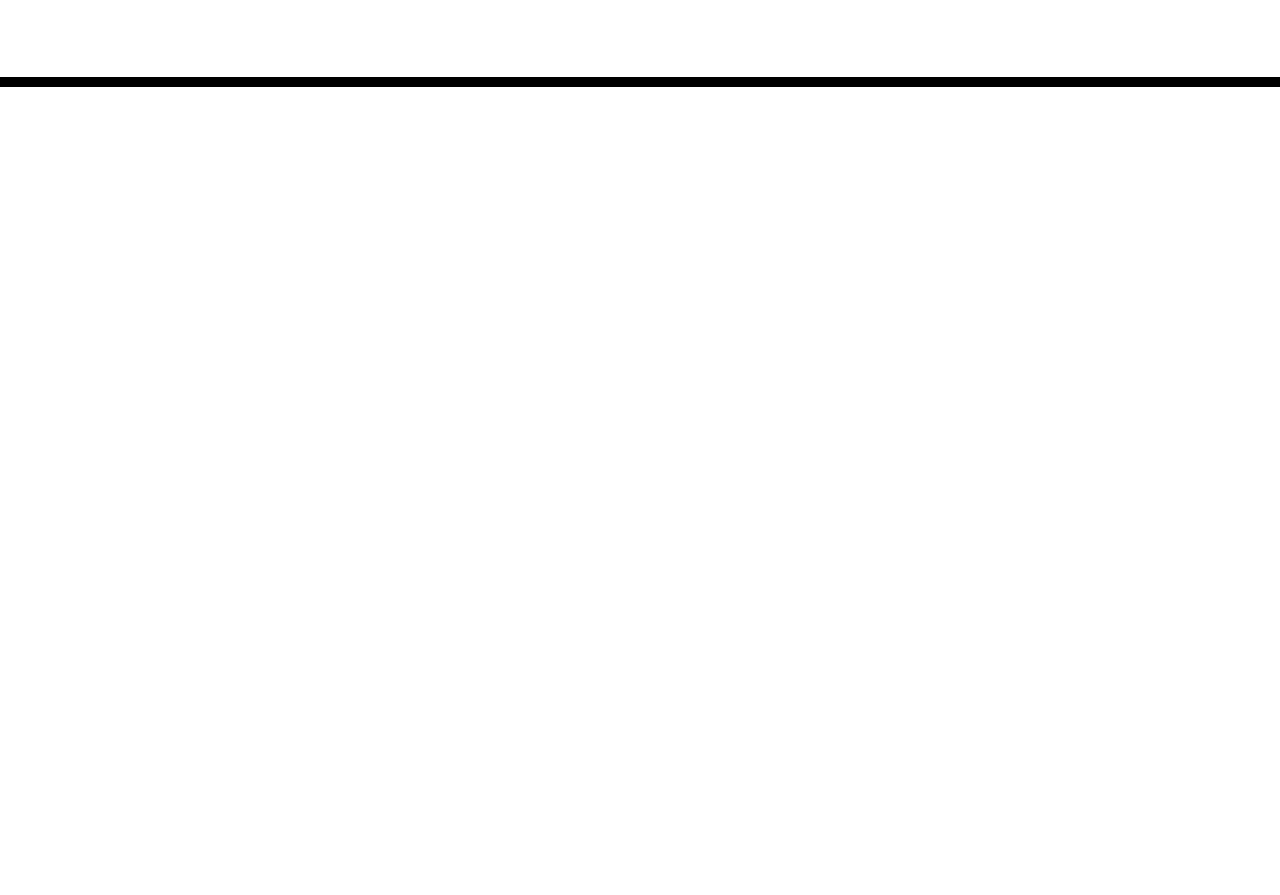
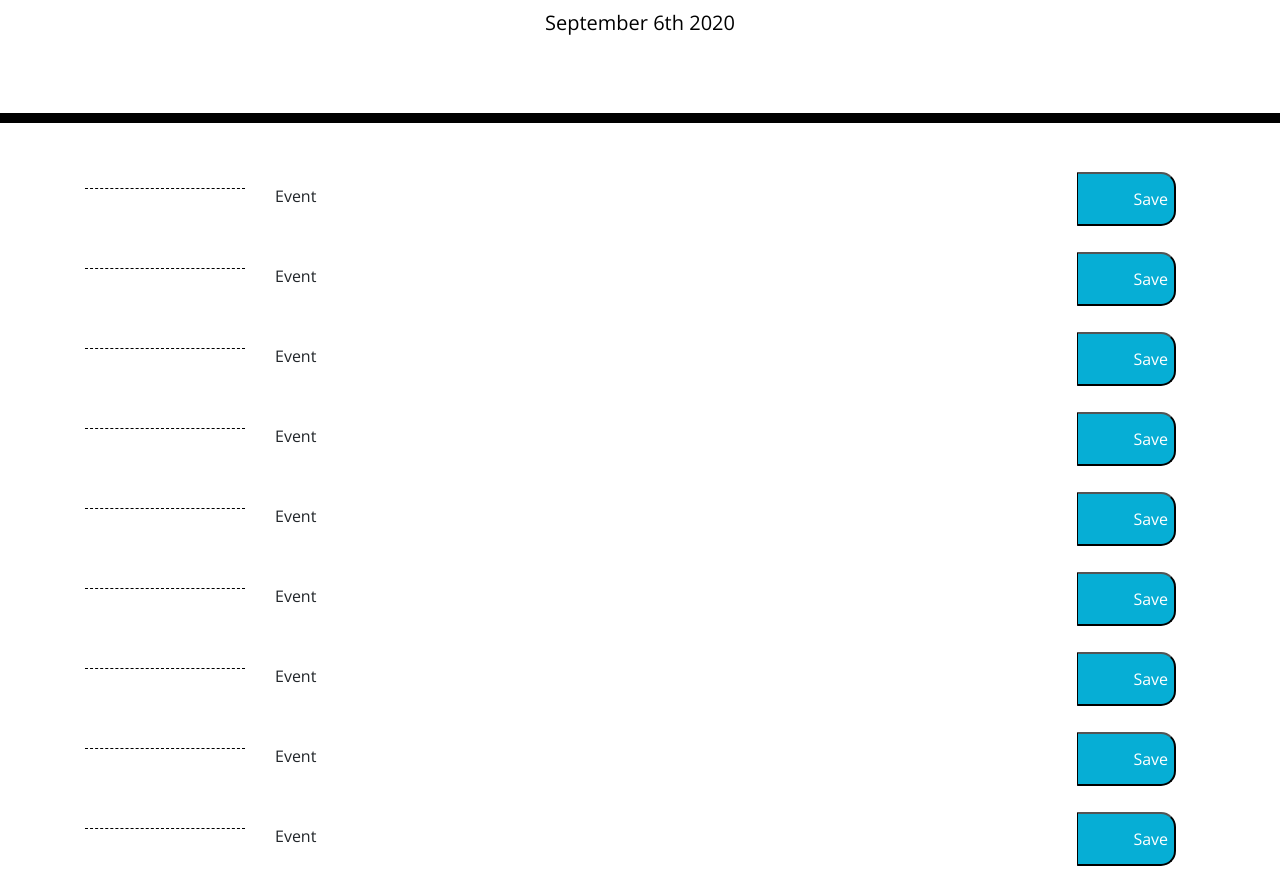
Before and after one commit to R0nG13/Work-Day-Scheduler, a plain HTML site: page Develop/index.html in a window 1280 px wide. Shown: the part 181-1076 px from the top of the page. Before the commit the page ends 800 px from the top, so only its background shows below. Drawn offline with nearby package versions, Linux system fonts and the light colour scheme.

Commit message:
feature current date and containers

```diff
--- a/Develop/index.html
+++ b/Develop/index.html
@@ -30,9 +30,136 @@
     </header>
     <div class="container">
       <!-- Timeblocks go here -->
+      <div class="row" class="time-block">
+        <div class="col-sm-2">
+          <p class="hour"></p>
+        </div>
+        <div class="col-sm-8" class="time-block">
+          <p>Event</p>
+        </div>
+        <div class="col-sm-2">
+          <button class="saveBtn">
+            Save
+          </button>
+        </div>
+      </div>
+
+      <div class="row" class="time-block">
+        <div class="col-sm-2">
+          <p class="hour"></p>
+        </div>
+        <div class="col-sm-8" class="description">
+          <p>Event</p>
+        </div>
+        <div class="col-sm-2">
+          <button class="saveBtn">
+            Save
+          </button>
+        </div>
+      </div>
+
+      <div class="row" class="time-block">
+        <div class="col-sm-2">
+          <p class="hour"></p>
+        </div>
+        <div class="col-sm-8" class="description">
+          <p>Event</p>
+        </div>
+        <div class="col-sm-2">
+          <button class="saveBtn">
+            Save
+          </button>
+        </div>
+      </div>
+
+      <div class="row" class="time-block">
+        <div class="col-sm-2">
+          <p class="hour"></p>
+        </div>
+        <div class="col-sm-8" class="description">
+          <p>Event</p>
+        </div>
+        <div class="col-sm-2">
+          <button class="saveBtn">
+            Save
+          </button>
+        </div>
+      </div>
+
+      <div class="row" class="time-block">
+        <div class="col-sm-2">
+          <p class="hour"></p>
+        </div>
+        <div class="col-sm-8" class="description">
+          <p>Event</p>
+        </div>
+        <div class="col-sm-2">
+          <button class="saveBtn">
+            Save
+          </button>
+        </div>
+      </div>
+
+      <div class="row" class="time-block">
+        <div class="col-sm-2">
+          <p class="hour"></p>
+        </div>
+        <div class="col-sm-8" class="description">
+          <p>Event</p>
+        </div>
+        <div class="col-sm-2">
+          <button class="saveBtn">
+            Save
+          </button>
+        </div>
+      </div>
+
+      <div class="row" class="time-block">
+        <div class="col-sm-2">
+          <p class="hour"></p>
+        </div>
+        <div class="col-sm-8" class="description">
+          <p>Event</p>
+        </div>
+        <div class="col-sm-2">
+          <button class="saveBtn">
+            Save
+          </button>
+        </div>
+      </div>
+
+      <div class="row" class="time-block">
+        <div class="col-sm-2">
+          <p class="hour"></p>
+        </div>
+        <div class="col-sm-8" class="description">
+          <p>Event</p>
+        </div>
+        <div class="col-sm-2">
+          <button class="saveBtn">
+            Save
+          </button>
+        </div>
+      </div>
+
+      <div class="row" class="time-block">
+        <div class="col-sm-2">
+          <p class="hour"></p>
+        </div>
+        <div class="col-sm-8" class="description">
+          <p>Event</p>
+        </div>
+        <div class="col-sm-2">
+          <button class="saveBtn">
+            Save
+          </button>
+        </div>
+      </div>
     </div>
+
 
     <script src="https://code.jquery.com/jquery-3.4.1.min.js"></script>
     <script src="https://cdnjs.cloudflare.com/ajax/libs/moment.js/2.24.0/moment.min.js"></script>
+    <script src="script.js"></script>
   </body>
 </html>
--- /dev/null
+++ b/Develop/script.js
@@ -0,0 +1,3 @@
+
+const today = moment();
+$("#currentDay").text(today.format("MMMM Do YYYY"));
```
